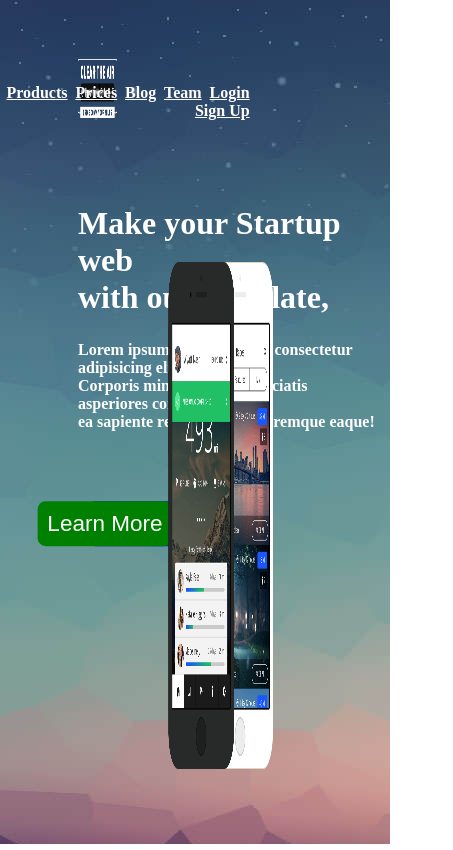
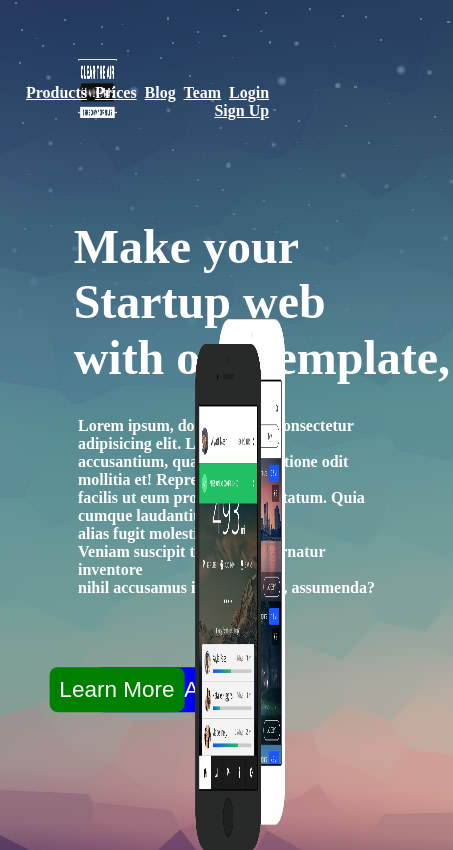
Before and after one commit to Kenan-Alnaser/Mobile-App, a plain HTML site: page index.html in a window 390 px wide. Shown: the whole page, 453 px wide, since content can reach past the window. Drawn offline with Linux system fonts and the light colour scheme.

Commit message:
mobile app styling

```diff
--- a/css/stylesheet.css
+++ b/css/stylesheet.css
@@ -18,7 +18,7 @@ ul {
   text-align: right;
   position: relative;
   margin-top: 10vh;
-  margin-right: 35vw;
+  margin-right: 30vw;
 }
 #logo {
   position: absolute;
@@ -34,15 +34,16 @@ h1 {
   color: white;
   text-align: left;
   font-weight: bold;
-  margin-left: 20vw;
-  margin-top: 10vh;
+  margin-left: 35vw;
+  margin-top: 15vh;
+  transform: scale(1.5);
 }
 p {
   color: white;
   text-align: left;
   font-weight: bold;
   margin-left: 20vw;
-  margin-top: 3vh;
+  margin-top: 7vh;
 }
 .phones {
   position: relative;
@@ -51,16 +52,16 @@ p {
   width: 17vw;
   height: 60vh;
   position: absolute;
-  right: 40vw;
-  top: -20vh;
+  right: 33vw;
+  top: -30vh;
   z-index: 2;
 }
 #phone2 {
-  right: 30vw;
   width: 17vw;
   height: 60vh;
   position: absolute;
-  top: -20vh;
+  right: 27vw;
+  top: -33vh;
   z-index: 1;
 }
 .buttons {
@@ -68,7 +69,7 @@ p {
 }
 #b1 {
   position: absolute;
-  left: 20vw;
+  left: 23vw;
   margin-top: 10vh;
   transform: scale(2.5);
   background-color: green;
@@ -80,7 +81,7 @@ p {
 }
 #b2 {
   position: absolute;
-  left: 33vw;
+  left: 35vw;
   margin-top: 10vh;
   transform: scale(2.5);
   background-color: blue;
--- a/index.html
+++ b/index.html
@@ -25,10 +25,12 @@
         with our template,
       </h1>
       <p>
-        Lorem ipsum dolor, sit amet consectetur adipisicing elit. <br />
-        Corporis minus dolor perspiciatis <br />
-        asperiores consequatur <br />
-        ea sapiente repellat eius doloremque eaque!
+        Lorem ipsum, dolor sit amet consectetur adipisicing elit. Laborum <br />
+        accusantium, quam tenetur ratione odit mollitia et! Reprehenderit <br />
+        facilis ut eum provident voluptatum. Quia cumque laudantium <br />
+        alias fugit molestias ut eum. <br />
+        Veniam suscipit tempore aspernatur inventore <br />
+        nihil accusamus impedit. Quis, assumenda?
       </p>
     </div>
     <div class="phones">
```
